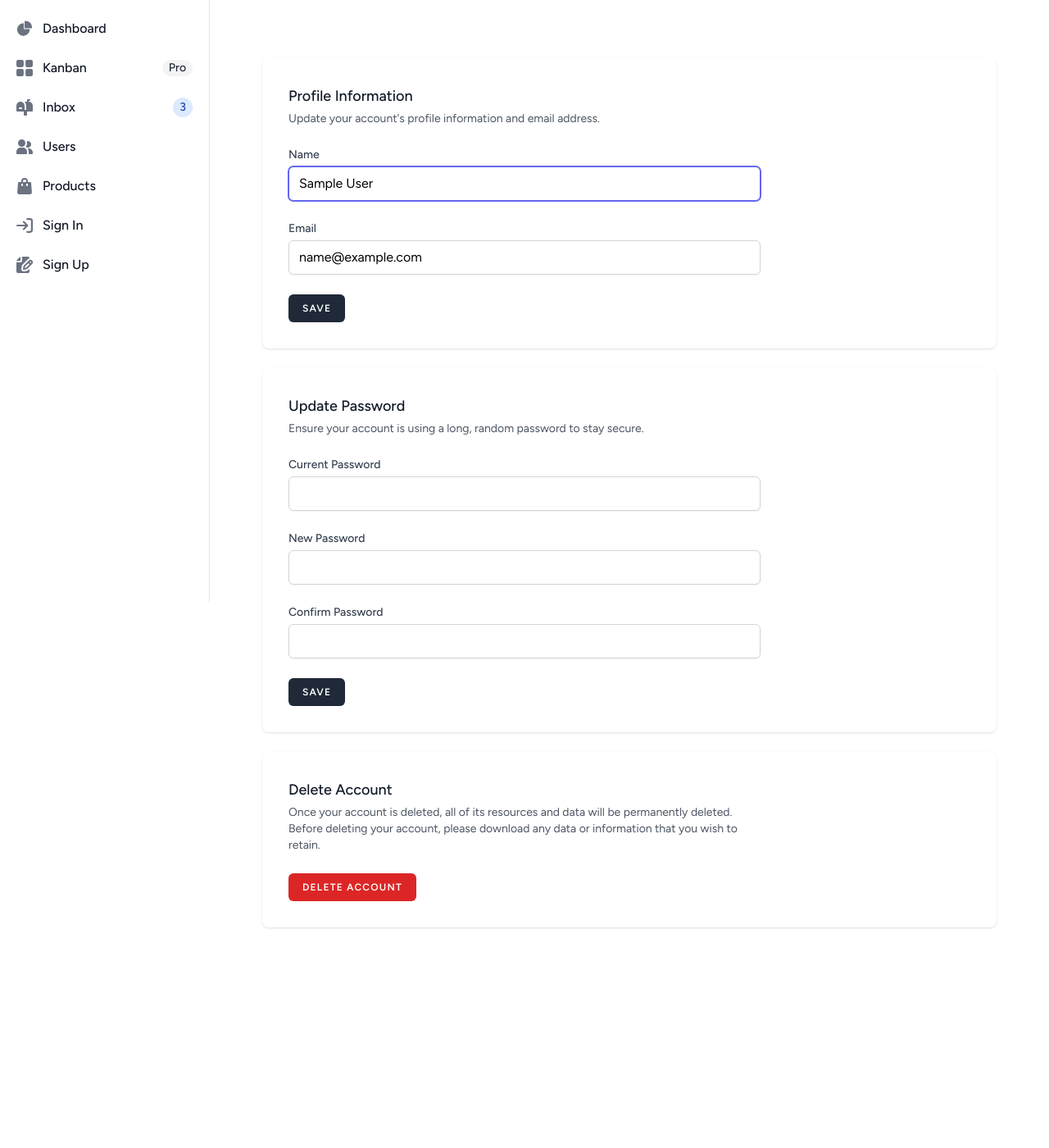
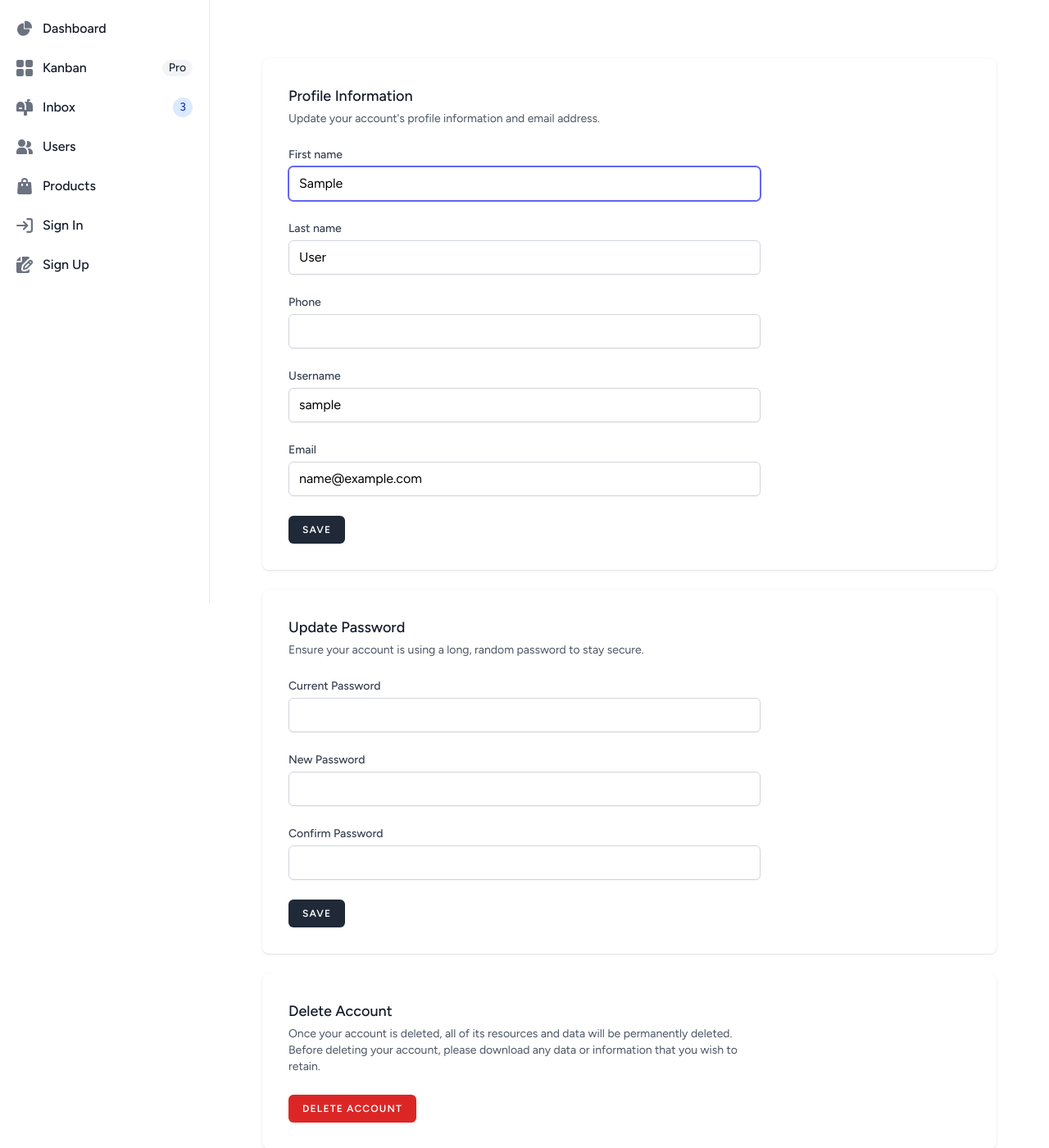
Before and after one commit to junioisaac123/tg-2024, a Laravel app: page /profile in a window 1280 px wide. Shown: the part 65-1465 px from the top of the page at 82% size. Before the commit the page ends 1197 px from the top, so only its background shows below. Run offline with Laravel 12, Linux system fonts and the light colour scheme; the visitor is signed in with stand-in values (Sample User, id 1); style sheets or scripts are compiled from the project's sources; parts of the project's set-up code (start-up, migrations or seed data) failed here and were passed over.

Commit message:
feat(request|profile): suport update new fileds of user

```diff
--- a/app/Http/Requests/ProfileUpdateRequest.php
+++ b/app/Http/Requests/ProfileUpdateRequest.php
@@ -17,9 +17,9 @@ class ProfileUpdateRequest extends FormRequest
     {
         return [
             'first_name' => ['required', 'string', 'max:255'],
-            // 'last_name' => ['required', 'string', 'max:255'],
-            // 'username' => ['required', 'string', 'max:255', Rule::unique(User::class)->ignore($this->user()->id)],
-            // 'phone' => ['required', 'string', 'max:255', Rule::unique(User::class)->ignore($this->user()->id)],
+            'last_name' => ['required', 'string', 'max:255'],
+            'username' => ['required', 'string', 'max:255', Rule::unique(User::class)->ignore($this->user()->id)],
+            'phone' => ['required', 'string', 'max:255', Rule::unique(User::class)->ignore($this->user()->id)],
             'email' => ['required', 'string', 'lowercase', 'email', 'max:255', Rule::unique(User::class)->ignore($this->user()->id)],
         ];
     }
--- a/resources/views/profile/partials/update-profile-information-form.blade.php
+++ b/resources/views/profile/partials/update-profile-information-form.blade.php
@@ -16,24 +16,30 @@
     <form method="post" action="{{ route('profile.update') }}" class="mt-6 space-y-6">
         @csrf
         @method('patch')
+        @foreach ([['name' => 'first_name', 'label' => 'First name'], ['name' => 'last_name', 'label' => 'Last name'], ['name' => 'phone', 'label' => 'Phone', 'type' => 'tel'], ['name' => 'username', 'label' => 'Username']] as $itemField)
+            <div>
+                <x-input-label for="{{ $itemField['name'] }}" :value="__($itemField['label'])" />
+                <x-text-input id="{{ $itemField['name'] }}" name="{{ $itemField['name'] }}"
+                    type="{{ $itemField['type'] ?? 'text' }}" class="mt-1 block w-full" :value="old($itemField['name'], $user[$itemField['name']])" required
+                    :autofocus="$loop->first" autocomplete="{{ $itemField['name'] }}" />
+                <x-input-error class="mt-2" :messages="$errors->get($itemField['name'])" />
+            </div>
+        @endforeach
 
-        <div>
-            <x-input-label for="name" :value="__('Name')" />
-            <x-text-input id="name" name="name" type="text" class="mt-1 block w-full" :value="old('name', $user->name)" required autofocus autocomplete="name" />
-            <x-input-error class="mt-2" :messages="$errors->get('name')" />
-        </div>
 
         <div>
             <x-input-label for="email" :value="__('Email')" />
-            <x-text-input id="email" name="email" type="email" class="mt-1 block w-full" :value="old('email', $user->email)" required autocomplete="username" />
+            <x-text-input id="email" name="email" type="email" class="mt-1 block w-full" :value="old('email', $user->email)"
+                required autocomplete="username" />
             <x-input-error class="mt-2" :messages="$errors->get('email')" />
 
-            @if ($user instanceof \Illuminate\Contracts\Auth\MustVerifyEmail && ! $user->hasVerifiedEmail())
+            @if ($user instanceof \Illuminate\Contracts\Auth\MustVerifyEmail && !$user->hasVerifiedEmail())
                 <div>
                     <p class="text-sm mt-2 text-gray-800 dark:text-gray-200">
                         {{ __('Your email address is unverified.') }}
 
-                        <button form="send-verification" class="underline text-sm text-gray-600 dark:text-gray-400 hover:text-gray-900 dark:hover:text-gray-100 rounded-md focus:outline-none focus:ring-2 focus:ring-offset-2 focus:ring-indigo-500 dark:focus:ring-offset-gray-800">
+                        <button form="send-verification"
+                            class="underline text-sm text-gray-600 dark:text-gray-400 hover:text-gray-900 dark:hover:text-gray-100 rounded-md focus:outline-none focus:ring-2 focus:ring-offset-2 focus:ring-indigo-500 dark:focus:ring-offset-gray-800">
                             {{ __('Click here to re-send the verification email.') }}
                         </button>
                     </p>
@@ -51,13 +57,8 @@
             <x-primary-button>{{ __('Save') }}</x-primary-button>
 
             @if (session('status') === 'profile-updated')
-                <p
-                    x-data="{ show: true }"
-                    x-show="show"
-                    x-transition
-                    x-init="setTimeout(() => show = false, 2000)"
-                    class="text-sm text-gray-600 dark:text-gray-400"
-                >{{ __('Saved.') }}</p>
+                <p x-data="{ show: true }" x-show="show" x-transition x-init="setTimeout(() => show = false, 2000)"
+                    class="text-sm text-gray-600 dark:text-gray-400">{{ __('Saved.') }}</p>
             @endif
         </div>
     </form>
```
